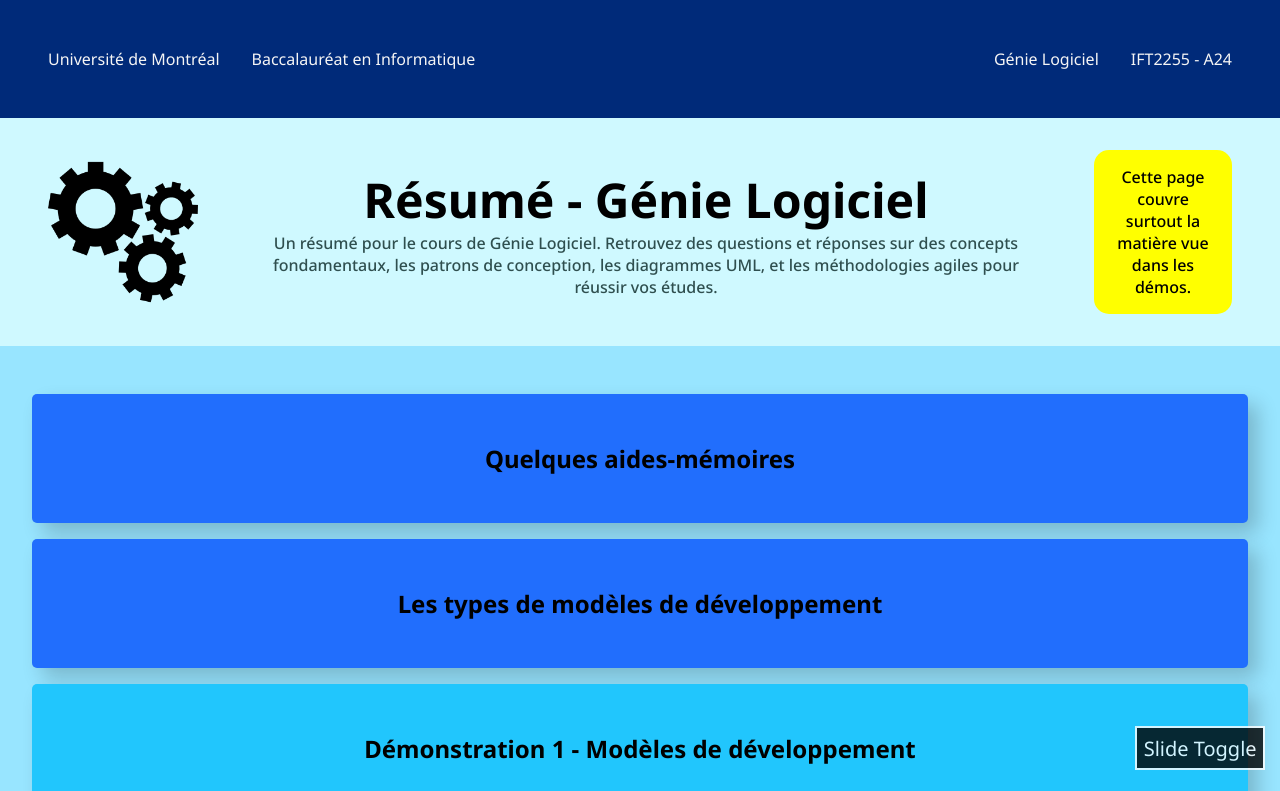
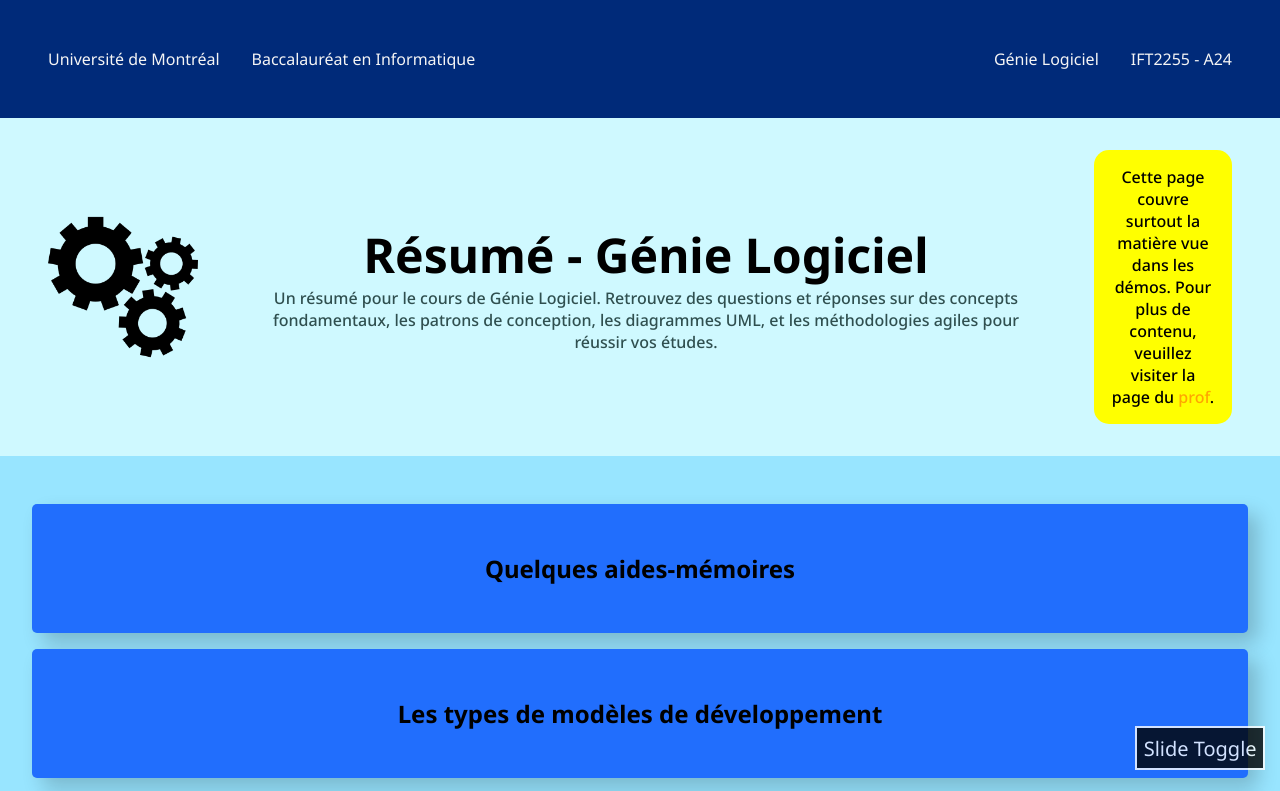
Before and after one commit to StarPlatinumSan/2255---r-vision, a plain HTML site: page index.html in a window 1280 px wide. Shown: the top 791 px of the page. Drawn offline with nearby package versions, Linux system fonts and the light colour scheme.

Commit message:
ajout lien page prof

```diff
--- a/index.html
+++ b/index.html
@@ -47,7 +47,7 @@
 					<h1>Résumé - Génie Logiciel</h1>
 					<p class="description">Un résumé pour le cours de Génie Logiciel. Retrouvez des questions et réponses sur des concepts fondamentaux, les patrons de conception, les diagrammes UML, et les méthodologies agiles pour réussir vos études.</p>
 				</div>
-				<div class="topRight"><p class="description asideText">Cette page couvre surtout la matière vue dans les démos.</p></div>
+				<div class="topRight"><p class="description asideText">Cette page couvre surtout la matière vue dans les démos. Pour plus de contenu, veuillez visiter la page du <a href="https://ceduni.github.io/udem-ift2255/">prof</a>.</p></div>
 			</section>
 
 			<section class="content">
--- a/style.css
+++ b/style.css
@@ -60,6 +60,11 @@ a p:hover {
 
 a {
 	text-decoration: none;
+	color: orange;
+}
+
+a:hover {
+	color: darkorange;
 }
 
 a:active {
```
